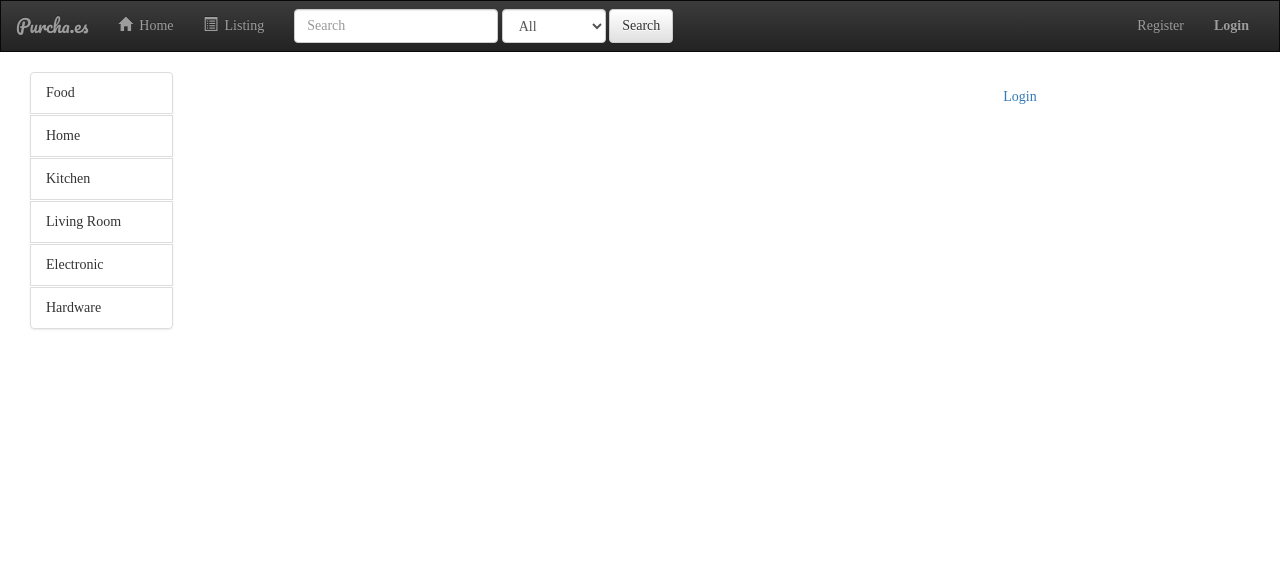
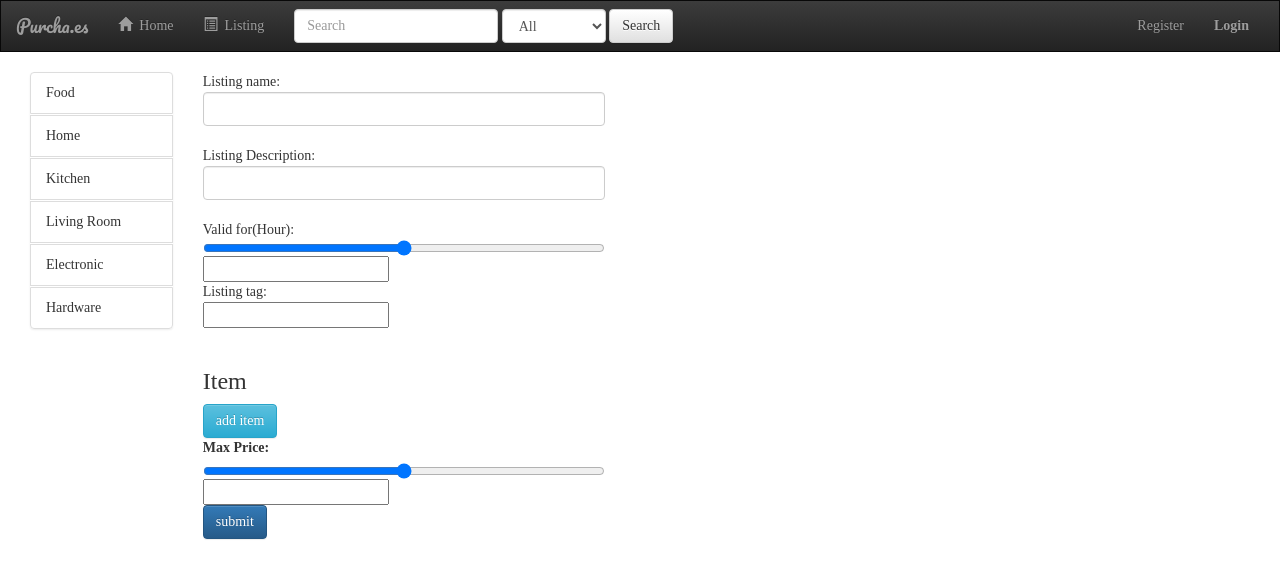
Before and after one commit to benwrk/Purchaes, a Django app: template backend/items/templates/item_form.html in a window 1280 px wide. Shown: the top 579 px of the page. Run offline with Django 3.2, Linux system fonts and the light colour scheme; the template is opened without the code that fills it, so the values that code supplies are empty; some libraries are stand-ins or nearby versions; some web fonts are replaced.

Commit message:
Fixed redirect login

```diff
--- a/backend/items/templates/item_form.html
+++ b/backend/items/templates/item_form.html
@@ -2,7 +2,6 @@
 {% load static %}
 {% block title %}Listing{% endblock %}
 {% block body %}
-    {% if user.is_authenticated %}
     <script src="{% static "bootstrapTagsInput/bootstrap-tagsinput.js" %}"></script>
     <script src="{% static "owl.carousel/owl.carousel.js" %}"></script>
     <link rel="stylesheet" type="text/css" href="{% static 'owl.carousel/assets/owl.carousel.css' %}">
@@ -152,9 +151,4 @@
           document.getElementById('textInputValid_for').value=val;
         }
     </script>
-    {% else %}
-        <ul class="nav navbar-nav navbar-right">
-            <li><a href="{% url 'user:redirect-login' %}">Login</a></li>
-        </ul>
-    {% endif %}
 {% endblock %}
--- a/backend/templates/base.html
+++ b/backend/templates/base.html
@@ -74,10 +74,17 @@
 {#                    </a>#}
 {#                </li>#}
                 <li class="">
-                    <a href="{% url 'item:item-add' %}">
-                        <span class="glyphicon glyphicon-list-alt" aria-hidden="true"></span>&nbsp;
-                        Listing
-                    </a>
+                    {% if user.is_authenticated %}
+                        <a href="{% url 'item:item-add' %}">
+                            <span class="glyphicon glyphicon-list-alt" aria-hidden="true"></span>&nbsp;
+                            Listing
+                        </a>
+                    {% else %}
+                        <a href="{% url 'user:redirect-login' %}">
+                            <span class="glyphicon glyphicon-list-alt" aria-hidden="true"></span>&nbsp;
+                            Listing
+                        </a>
+                    {% endif %}
                 </li>
             </ul>
 
```
